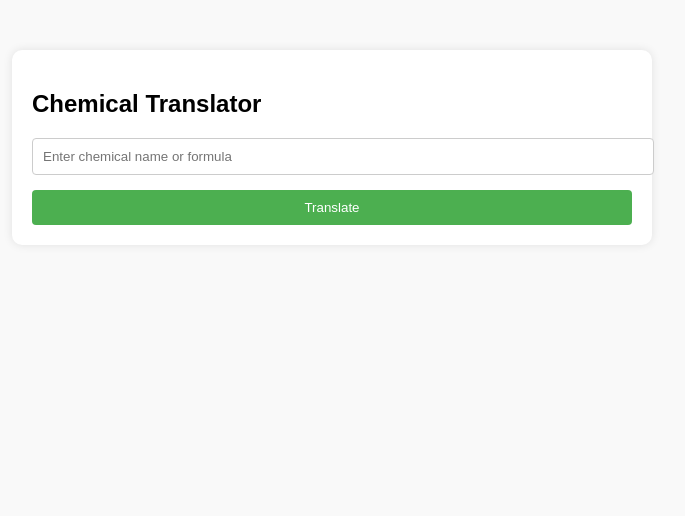
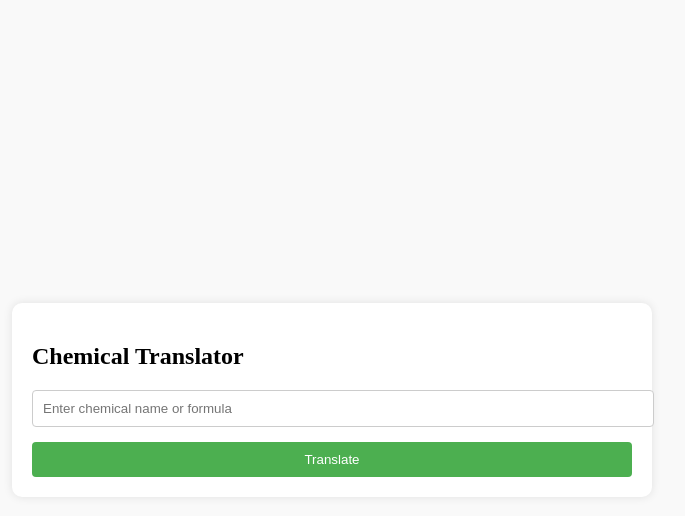
Before and after one commit to Wassuples/Chemistry, a plain HTML site: page main.html in a window 1280 px wide. Shown: the whole page, without its empty margins (308-993 px from the left). Drawn offline with Linux system fonts and the light colour scheme.

Commit message:
Update main.html
Moved container to middle

```diff
--- a/main.html
+++ b/main.html
@@ -6,15 +6,18 @@
   <style>
     /* Basic styles for the body */
     body {
-      font-family: Arial, sans-serif;
-      margin: 50px;
+      display: flex;
+      align-items: center;
+      justify-content: center;
+      height: 100vh;
+      margin: 0;
       background-color: #f9f9f9;
     }
 
     /* Container for the input and output elements */
     .container {
       max-width: 600px;
-      margin: auto;
+      width: 100%;
       padding: 20px;
       background-color: #fff;
       border-radius: 10px;
```
